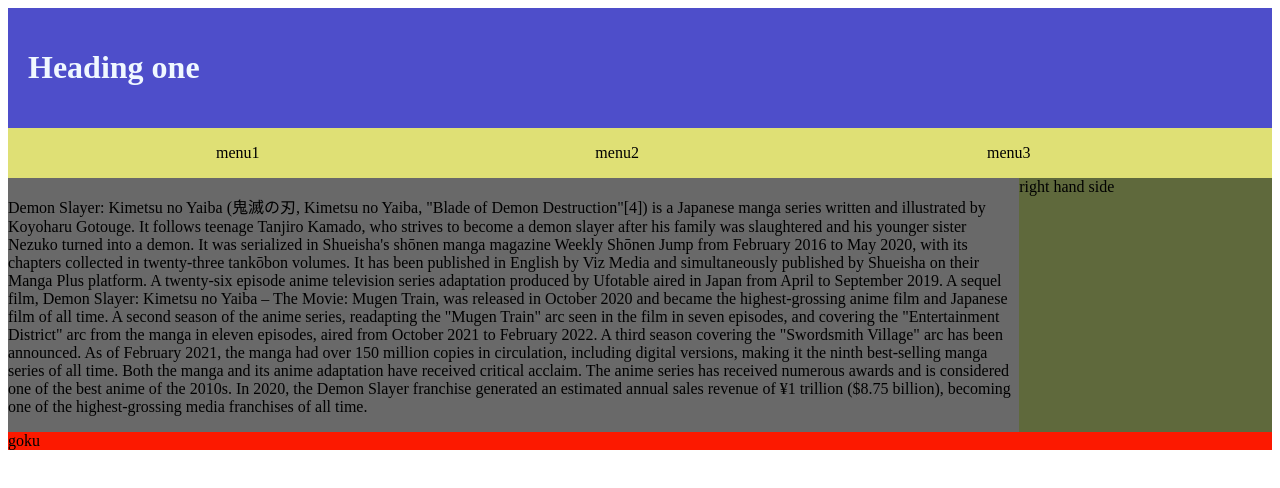
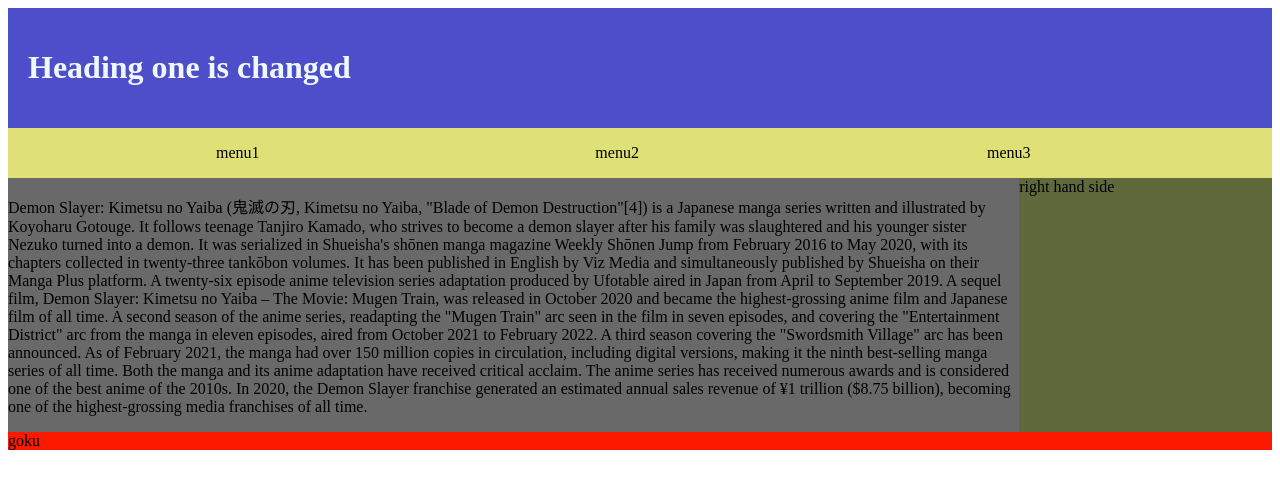
Before and after one commit to Veeru7/gitHubTest, a plain HTML site: page index.html in a window 1280 px wide. Drawn offline with Linux system fonts and the light colour scheme.

Commit message:
Update index.html
something

```diff
--- a/index.html
+++ b/index.html
@@ -15,7 +15,7 @@
 <body>
         <header>
             <a class="shownav"></a>
-        <h1>Heading one</h1>
+        <h1>Heading one is changed </h1>
 
     </header>
     <nav>
```
